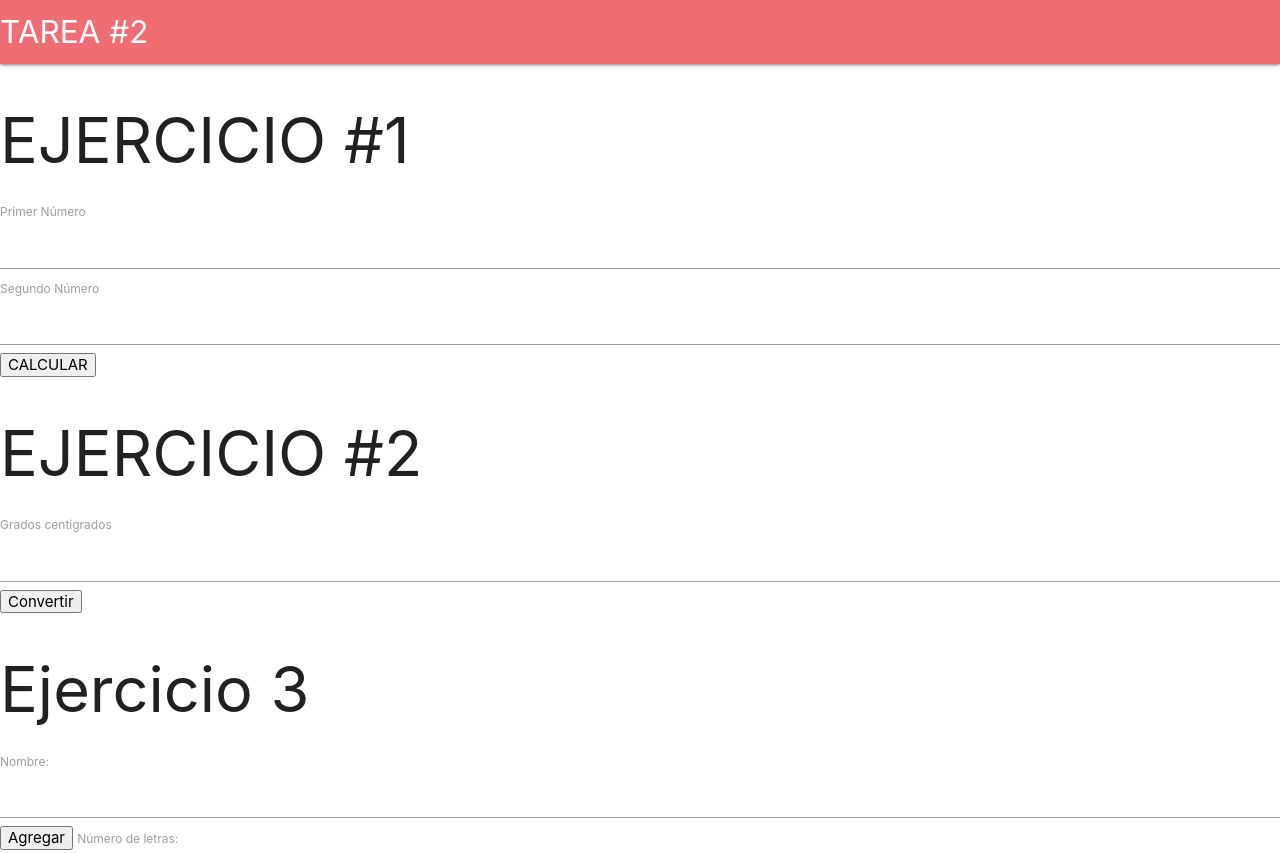
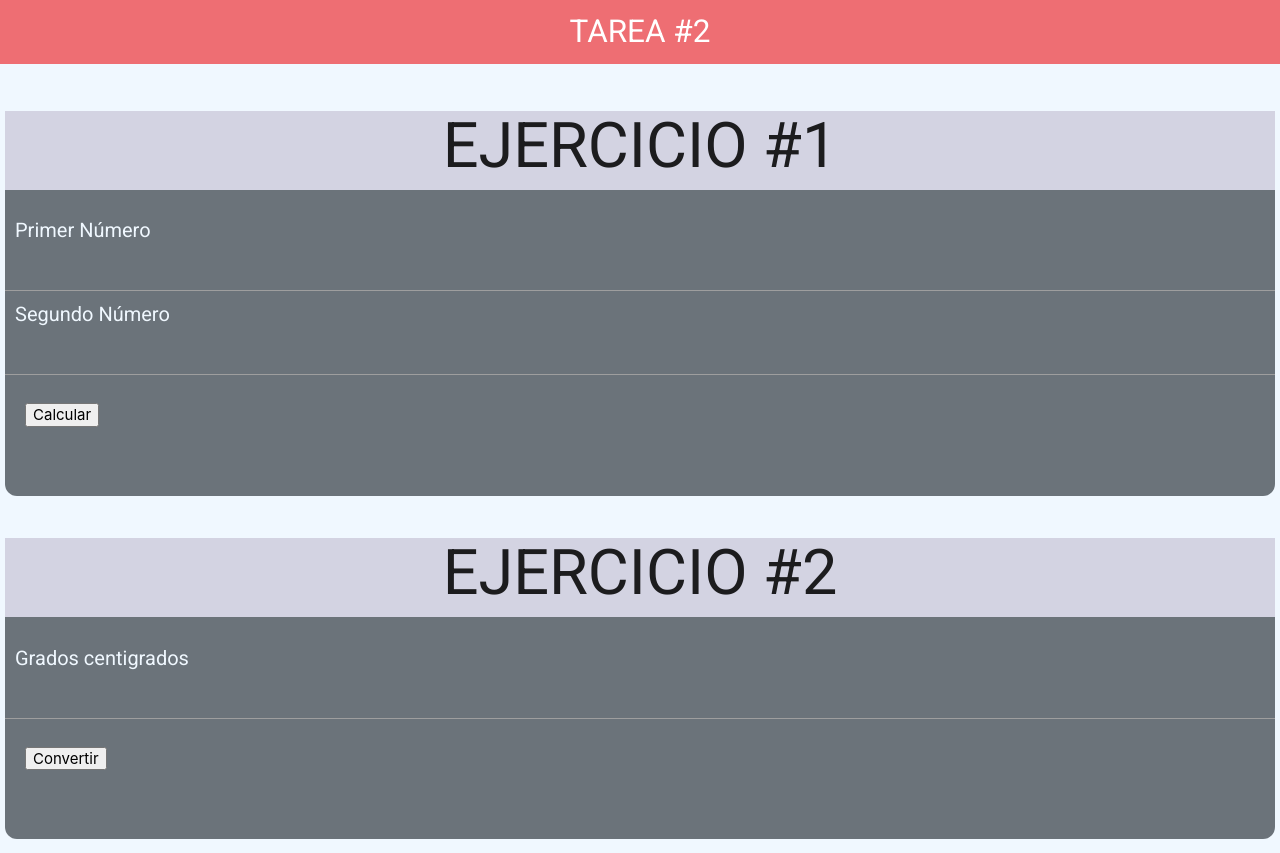
Before and after one commit to JavierAnz/-Semana2, a plain HTML site: page index.html in a window 1280 px wide. Shown: the top 853 px of the page. Drawn offline with nearby package versions, Linux system fonts and the light colour scheme.

Commit message:
HASTA EJ 7 COMPLETADO

```diff
--- /dev/null
+++ b/CSS/styles.css
@@ -0,0 +1,40 @@
+#Ex-box {
+    background-color:rgb(107, 115, 122);
+    border: 10px;
+    border-color: black;
+    border-radius: 12px;
+
+}
+#content {
+    padding: 4px;
+    background-color:aliceblue;
+    padding: 5px;
+}
+h1{
+    background-color: rgb(211, 211, 226);
+    text-align: center;
+    padding-bottom: 10px;
+}
+h3{
+    padding: 20px;
+}
+label{
+    font-size: 20px;
+    padding-left: 10px;
+    color: aliceblue;
+}
+#send{
+    padding-left: 20px;
+    padding-top: 20px;
+}
+
+button{
+    font-style:;
+}
+body{
+    font-family: "roboto", sans-serif;
+}
+input{
+    margin-left: 20px;
+    background-color: beige;
+}
--- a/index.html
+++ b/index.html
@@ -6,46 +6,59 @@
     <title>TAREA #2 FAW</title>
     <!-- google fonts-->
     <link
-      href="https://fonts.googleapis.com/icon?family=Material+Icons"
       rel="stylesheet"
+      href="https://fonts.googleapis.com/css?family=roboto"
     />
     <!-- Import Materialize.ccs-->
     <link
       rel="stylesheet"
       href="https://cdnjs.cloudflare.com/ajax/libs/materialize/1.0.0/css/materialize.min.css"
     />
+    <link rel="stylesheet" href="CSS/styles.css" />
     <script src="JS/functions.js"></script>
   </head>
   <body>
     <nav>
       <div class="nav-wrapper">
-        <a href="#" class="brand-logo">TAREA #2</a>
+        <a href="#" class="brand-logo center">TAREA #2</a>
       </div>
     </nav>
+    <div id="content">
       <div id="Ex-box">
         <h1>EJERCICIO #1</h1>
         <label for="num1">Primer Número</label>
         <input type="number" id="num1" />
+        <br />
         <label for="num2">Segundo Número</label>
         <input type="number" id="num2" />
-      <button onclick="calcularPotencia()">CALCULAR</button>
+        <div id="send">
+          <button onclick="calcularPotencia()">Calcular</button>
+        </div>
         <h3 id="resultado-potencia"></h3>
       </div>
       <div id="Ex-box">
         <h1>EJERCICIO #2</h1>
         <label for="centigrados">Grados centigrados </label>
         <input type="number" id="centigrados" />
+        <div id="send">
           <button onclick="Convert()">Convertir</button>
+        </div>
         <h3 id="resultado_centigrados"></h3>
       </div>
       <div id="Ex-box">
         <h1>Ejercicio 3</h1>
         <label for="nombre">Nombre:</label>
         <input type="text" id="nombre" />
+        <br />
+        <div id="send">
           <button onclick="agregarNombre()">Agregar</button>
+        </div>
+        <br />
         <label for="numLetras">Número de letras:</label>
         <input type="number" id="numLetras" />
+        <div id="send">
           <button onclick="filtrarNombres()">Filtrar</button>
+        </div>
         <h3>Nombres agregados:</h3>
         <ul id="listaNombres"></ul>
         <h3>Nombres con la cantidad de letras indicada:</h3>
@@ -56,7 +69,9 @@
         <label for="fechaNacimiento">Fecha de nacimiento:</label>
         <input type="date" id="fechaNacimiento" />
         <br />
+        <div id="send">
           <button onclick="calcularEdad()">Calcular edad</button>
+        </div>
         <br />
         <h3 id="resultado_edad"></h3>
       </div>
@@ -65,7 +80,9 @@
         <label for="hilera">Hilera:</label>
         <input type="text" id="hilera" />
         <br />
+        <div id="send">
           <button onclick="contarPalabras()">Contar palabras</button>
+        </div>
         <br />
         <h3 id="resultado_palabras"></h3>
       </div>
@@ -74,7 +91,9 @@
         <label for="numero">Número:</label>
         <input type="number" id="numero" />
         <br />
+        <div id="send">
           <button onclick="agregarNumero()">Agregar</button>
+        </div>
         <br />
         <br />
         <h3>Números agregados:</h3>
@@ -87,18 +106,20 @@
         <label for="color">Color:</label>
         <input type="color" id="color" />
         <br />
+        <div id="send">
           <button onclick="mostrarColor()">Mostrar color</button>
+        </div>
         <br />
         <br />
-      <div id="cuadroColor"></div>
-
+        <div id="cuadroColor">sfdfsd</div>
         <script>
           function mostrarColor() {
-          const color = document.getElementById("color").value;
+            const color = parseInt(document.getElementById("color").value);
             const cuadroColor = document.getElementById("cuadroColor");
             cuadroColor.style.backgroundColor = color;
           }
         </script>
       </div>
+    </div>
   </body>
 </html>
```
Lines whose indentation alone changed are shown as unchanged.
